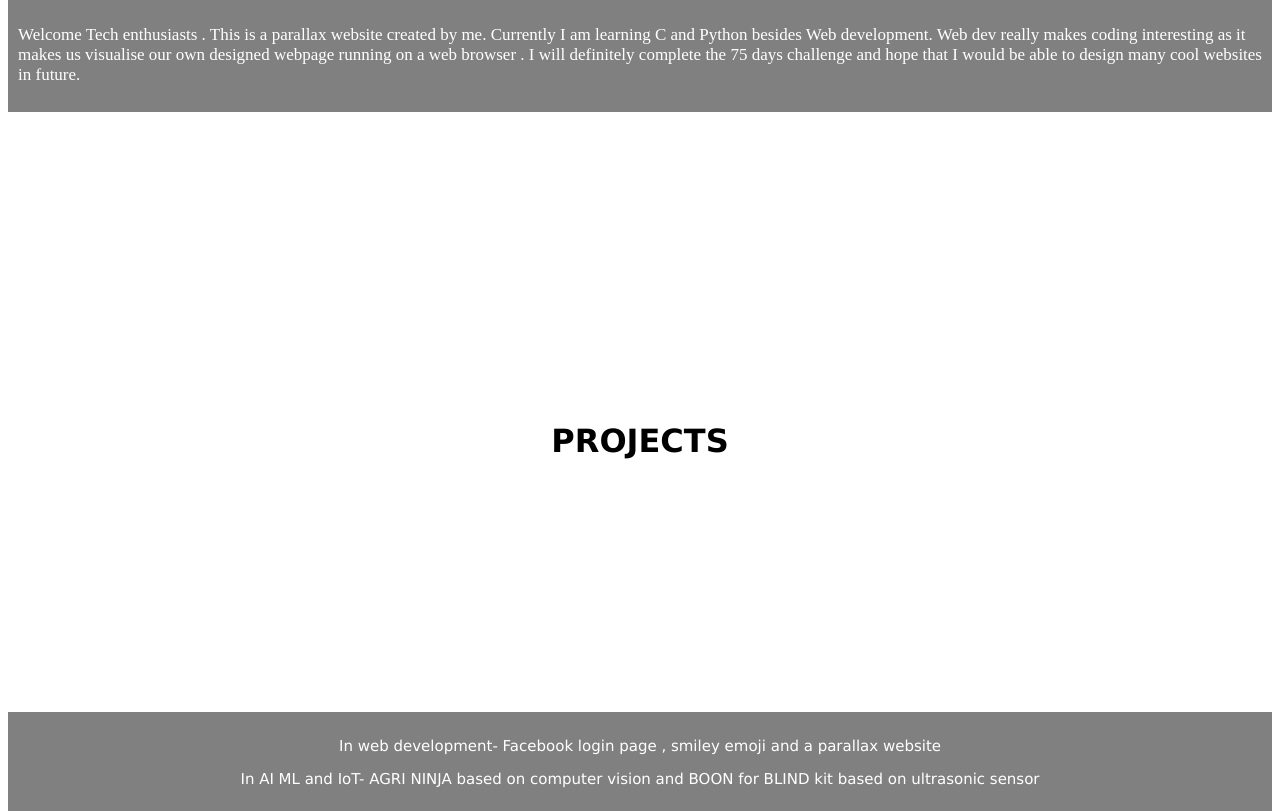
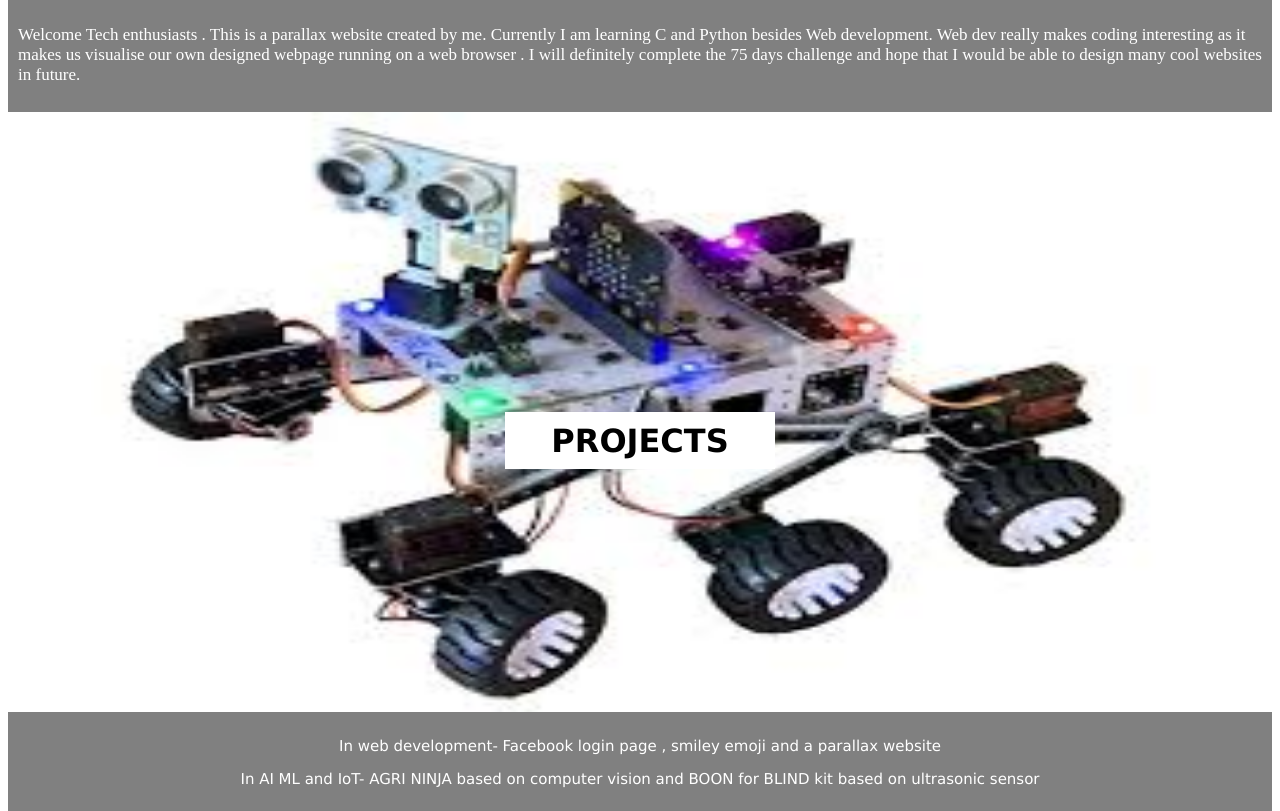
Before and after one commit to RoushanRaj-cmd/Parallax, a plain HTML site: page index.html in a window 1280 px wide. Shown: the part 610-1421 px from the top of the page. Drawn offline with Linux system fonts and the light colour scheme; grey boxes are pictures that could not be loaded.

Commit message:
Update style.css

```diff
--- a/style.css
+++ b/style.css
@@ -29,7 +29,7 @@ height, width and background color */
 .parallax-2 {
 	width: 100%;
 	height: 600px;
-	background: url('');
+	background: url('robo.jpeg');
 	background-size: 100% 100%;
 	background-attachment: fixed;
 }
```
